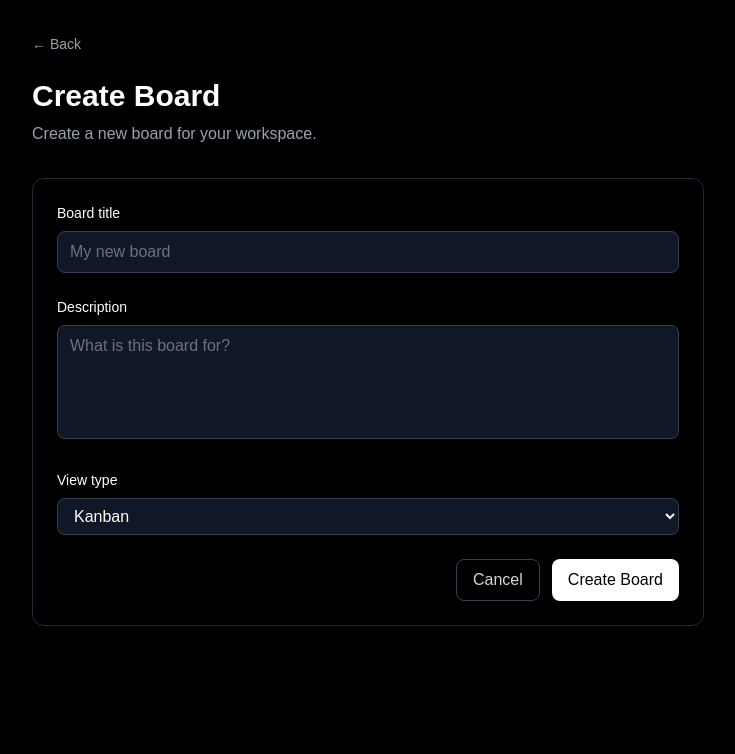
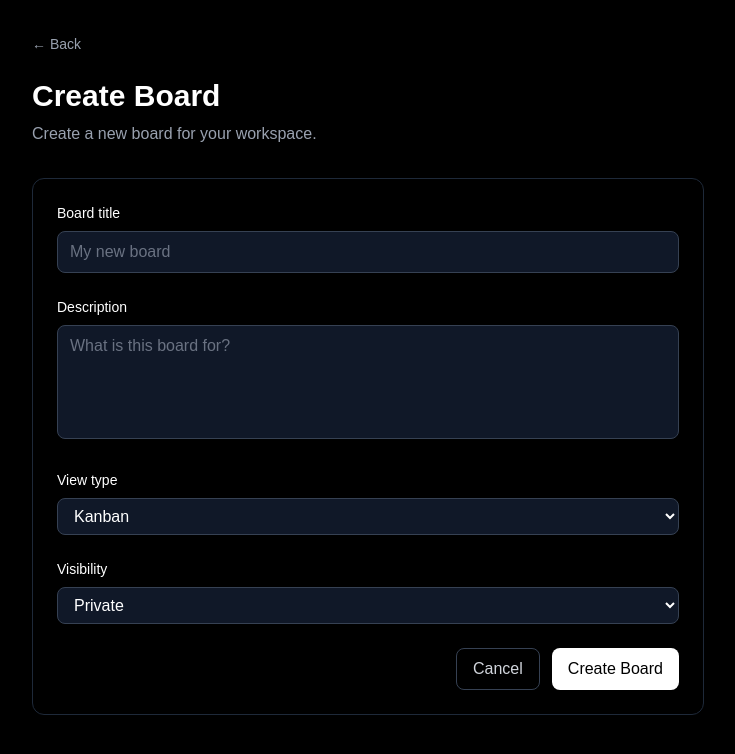
Before and after one commit to Moatez-km/Boardflow, a Next.js app in the folder apps/web/: page /boards/newBoard in a window 1280 px wide. Shown: the top 754 px of the page, without its empty margins (272-1007 px from the left). Built offline with nearby package versions, Linux system fonts and the light colour scheme; no server answers.

Commit message:
add visibility type to cards

```diff
--- a/apps/web/app/boards/[boardId]/boardCard.tsx
+++ b/apps/web/app/boards/[boardId]/boardCard.tsx
@@ -8,6 +8,7 @@ type Board = {
     title: string;
     description?: string | null;
     viewType: string;
+    visibility: string;
     updatedAt: string;
 };
 
@@ -78,6 +79,9 @@ export function BoardCard({
             <p className="mt-3 text-xs text-gray-500">
                 View: {board.viewType}
             </p>
+            <p className="mt-3 text-xs text-gray-500">
+                Visibility: {board.visibility}
+            </p>
 
             {error && (
                 <p className="mt-3 text-sm text-red-600">
--- a/apps/web/app/boards/[boardId]/edit/page.tsx
+++ b/apps/web/app/boards/[boardId]/edit/page.tsx
@@ -3,7 +3,9 @@
 
 import { FormEvent, useEffect, useState } from 'react';
 import { useParams, useRouter } from 'next/navigation';
-
+type Visibility =
+    | 'PRIVATE'
+    | 'PUBLIC';
 type ViewType =
     | 'KANBAN'
     | 'CANVAS'
@@ -21,7 +23,8 @@ export default function EditBoardPage() {
     const [description, setDescription] = useState('');
     const [viewType, setViewType] =
         useState<ViewType>('KANBAN');
-
+    const [visibility, setVisibility] =
+        useState<Visibility>('PRIVATE');
     const [loading, setLoading] = useState(true);
     const [saving, setSaving] = useState(false);
     const [error, setError] = useState<string | null>(null);
@@ -78,6 +81,7 @@ export default function EditBoardPage() {
                 setTitle(board.title ?? '');
                 setDescription(board.description ?? '');
                 setViewType(board.viewType ?? 'KANBAN');
+                setVisibility(board.visibility ?? 'PRIVATE');
             } catch (error) {
                 console.error(
                     'Failed to load board:',
@@ -121,6 +125,7 @@ export default function EditBoardPage() {
                         title,
                         description,
                         viewType,
+                        visibility,
                     }),
                 }
             );
@@ -287,7 +292,35 @@ export default function EditBoardPage() {
                             </option>
                         </select>
                     </div>
+                    {/* Visibility */}
+                    <div>
+                        <label
+                            htmlFor="visibility"
+                            className="mb-2 block text-sm font-medium text-white"
+                        >
+                            Visibility
+                        </label>
 
+                        <select
+                            id="visibility"
+                            value={visibility}
+                            onChange={(event) =>
+                                setVisibility(
+                                    event.target.value as Visibility
+                                )
+                            }
+                            disabled={saving}
+                            className="w-full rounded-lg border border-gray-700 bg-gray-900 px-3 py-2 text-white outline-none transition focus:border-white focus:ring-1 focus:ring-white disabled:opacity-50"
+                        >
+                            <option value="PRIVATE">
+                                Private
+                            </option>
+
+                            <option value="PUBLIC">
+                                Public
+                            </option>
+                        </select>
+                    </div>
                     {/* Error */}
                     {error && (
                         <div className="rounded-lg border border-red-900 bg-red-950/50 p-3 text-sm text-red-400">
--- a/apps/web/app/boards/newBoard/page.tsx
+++ b/apps/web/app/boards/newBoard/page.tsx
@@ -2,6 +2,10 @@
 
 import { FormEvent, useState } from 'react';
 import { useRouter } from 'next/navigation';
+type Visibility =
+    | 'PRIVATE'
+    | 'PUBLIC';
+
 
 type ViewType =
     | 'KANBAN'
@@ -16,7 +20,7 @@ export default function CreateBoardPage() {
     const [title, setTitle] = useState('');
     const [description, setDescription] = useState('');
     const [viewType, setViewType] = useState<ViewType>('KANBAN');
-
+    const [visibility, setVisibility] = useState<Visibility>('PRIVATE');
     const [loading, setLoading] = useState(false);
     const [error, setError] = useState<string | null>(null);
 
@@ -41,6 +45,7 @@ export default function CreateBoardPage() {
                         title,
                         description,
                         viewType,
+                        visibility,
                     }),
                 }
             );
@@ -181,6 +186,36 @@ export default function CreateBoardPage() {
                         </select>
                     </div>
 
+                    {/* Visibility */}
+                    <div>
+                        <label
+                            htmlFor="visibility"
+                            className="mb-2 block text-sm font-medium text-white"
+                        >
+                            Visibility
+                        </label>
+
+                        <select
+                            id="visibility"
+                            value={visibility}
+                            onChange={(event) =>
+                                setVisibility(
+                                    event.target.value as Visibility
+                                )
+                            }
+                            className="w-full rounded-lg border border-gray-700 bg-gray-900 px-3 py-2 text-white outline-none transition focus:border-white focus:ring-1 focus:ring-white"
+                        >
+                            <option value="PRIVATE">
+                                Private
+                            </option>
+
+                            <option value="PUBLIC">
+                                Public
+                            </option>
+
+
+                        </select>
+                    </div>
                     {/* Error */}
                     {error && (
                         <div className="rounded-lg border border-red-900 bg-red-950/50 p-3 text-sm text-red-400">
--- a/apps/web/app/dashboard/page.tsx
+++ b/apps/web/app/dashboard/page.tsx
@@ -12,6 +12,7 @@ type Board = {
     title: string;
     description?: string | null;
     viewType: string;
+    visibility: string;
     updatedAt: string;
 };
 
```
Also changed, not shown: 3 other files (tests, documents, lock files or other folders).
